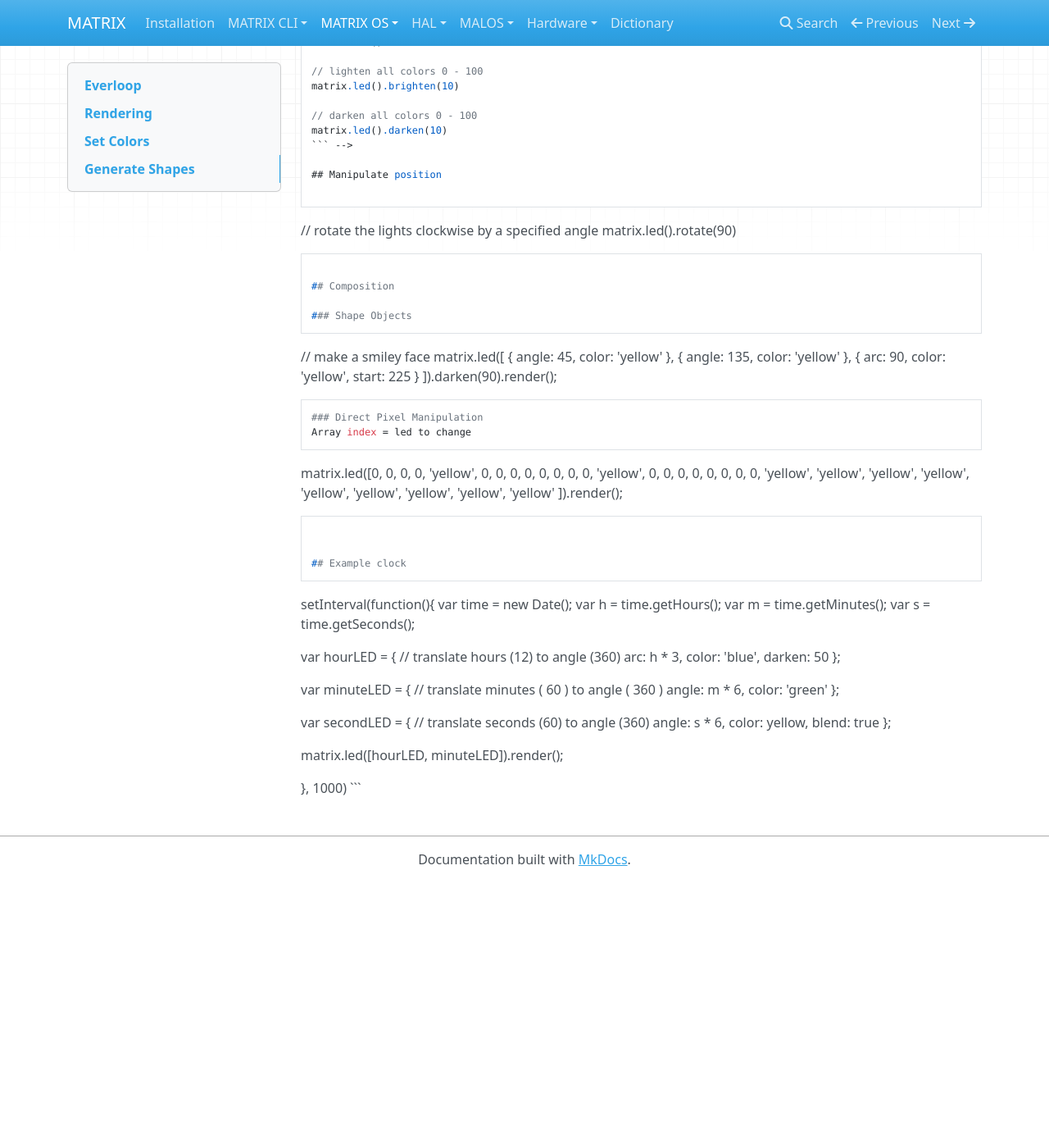
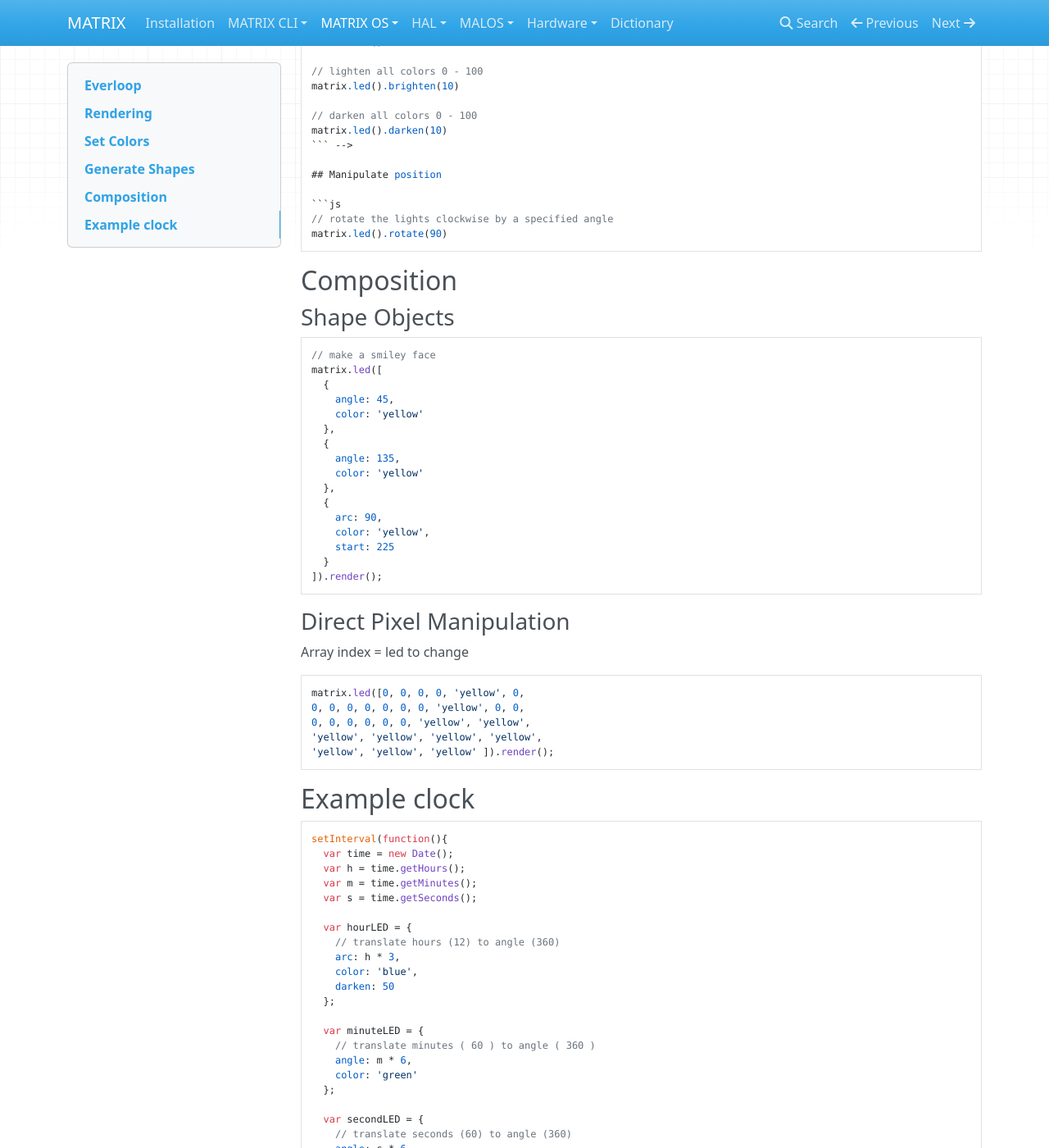
Before and after one commit to matrix-io/matrix-documentation, an MkDocs documentation site: the page built from docs/API/everloop.md, in a window 1280 px wide and 1400 px high, scrolled down 1366 px. Shown: the whole window at 82% size. Built offline with MkDocs 1.6.1, drawn with Linux system fonts in a browser that asks for light colours; nearby versions of some CDN libraries; old or Windows-style settings are respelled for this version of MkDocs; before the commit the page ends 2442 px from its top, so only the background shows below that; some of the changed text lies outside the part shown.

Commit message:
Fix everloop docs

````diff
--- a/docs/API/everloop.md
+++ b/docs/API/everloop.md
@@ -10,7 +10,7 @@ MatrixOS is an attempt at abstracting out the complexity of hardware to make it
 Many things might want to write to the LED. We can leave it up to chance as to which gets to write, or we can approach it intelligently to optimize the aesthetics and performance. This requires a more complex notation.
 
 #### The Solution
-```
+```js
 matrix.led('blue')
 //does nothing
 
@@ -20,7 +20,7 @@ matrix.led('green').render()
 ```
 
 ## Set Colors
-```
+```js
 // set an initial color
 matrix.led('red')
 
@@ -33,10 +33,10 @@ matrix.led('rgba(255, 0, 100, 0.6)')
 
 
 ## Generate Shapes
-```
+```js
 matrix.led({
-  // number of lights to use [ 90° = 9 ]
-  arc: 9,
+  // degrees of arc [ 90° = quadrant ]
+  arc: 90,
 
   color: 'green',
 
@@ -74,7 +74,7 @@ matrix.led().darken(10)
 
 ## Manipulate position
 
-```
+```js
 // rotate the lights clockwise by a specified angle
 matrix.led().rotate(90)
 ```
@@ -82,7 +82,7 @@ matrix.led().rotate(90)
 ## Composition
 
 ### Shape Objects
-```
+```js
 // make a smiley face
 matrix.led([
   {
@@ -98,11 +98,11 @@ matrix.led([
     color: 'yellow',
     start: 225
   }
-]).darken(90).render();
+]).render();
 ```
 ### Direct Pixel Manipulation
 Array index = led to change
-```
+```js
 matrix.led([0, 0, 0, 0, 'yellow', 0,
 0, 0, 0, 0, 0, 0, 0, 'yellow', 0, 0,
 0, 0, 0, 0, 0, 0, 'yellow', 'yellow',
````
